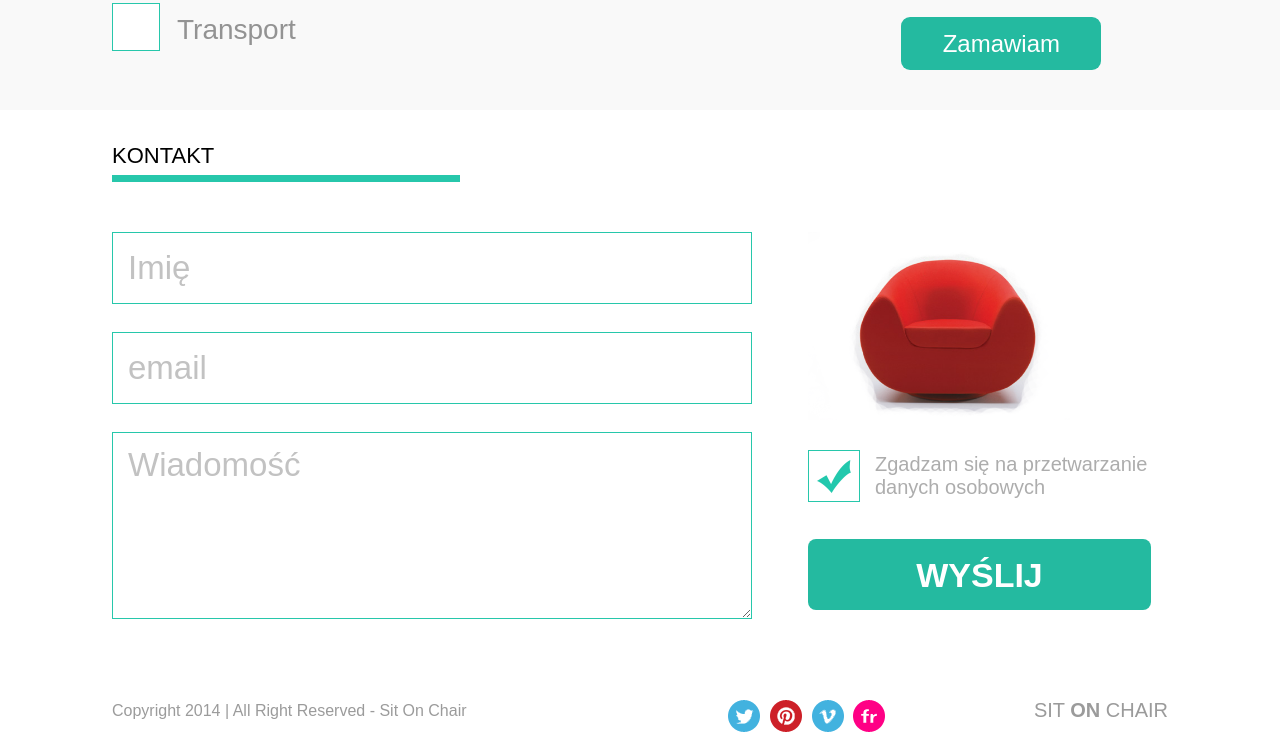
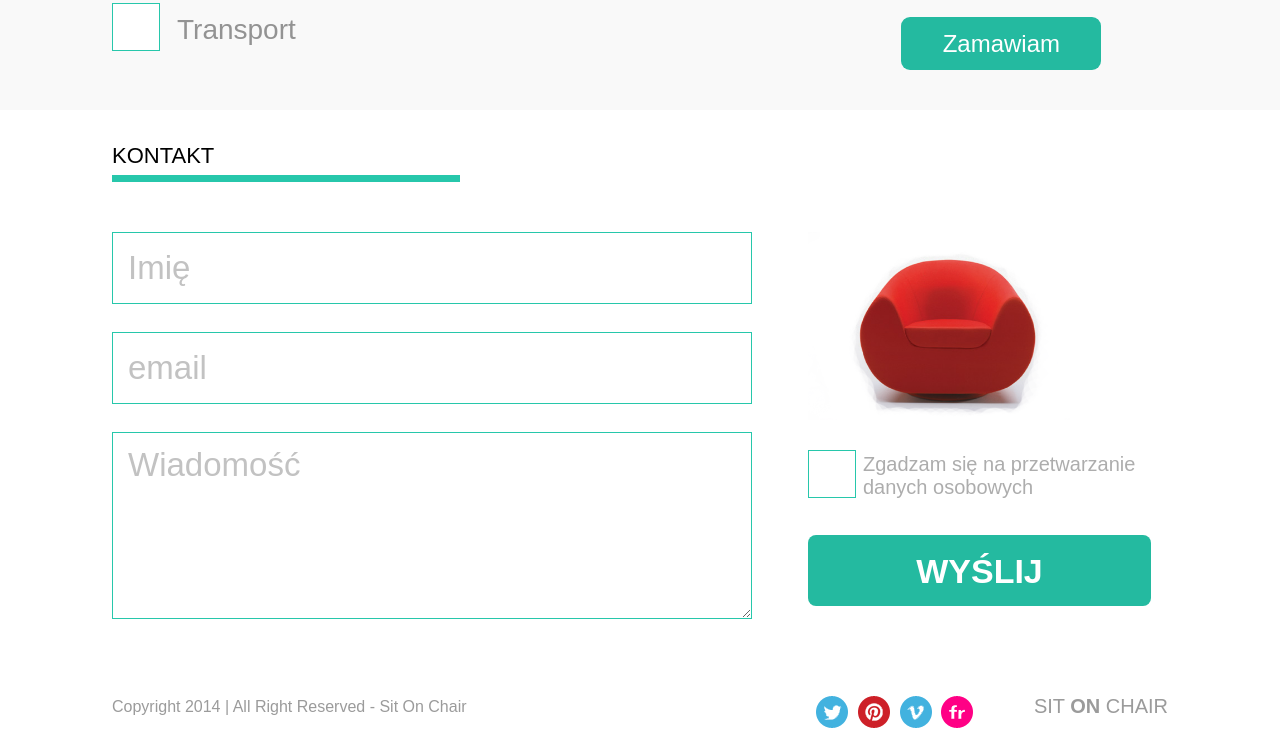
Before and after one commit to HGZdev/Sit_On_Chair, a plain HTML site: page index.html in a window 1280 px wide. Shown: the part 2014-2751 px from the top of the page. Drawn offline with Linux system fonts and the light colour scheme.

Commit message:
slider: larger buttons fields, shop: bg change, contact: new checkbox, footer: new column size

```diff
--- a/index.html
+++ b/index.html
@@ -252,10 +252,10 @@
 
         <div class="col-1 flex right_part">
           <img id="chair" src="./dist/images/red.png" alt="chair" />
-          <div class="flex confirmation ">
-            <div class="image"></div>
-            <div class="text">Zgadzam się na przetwarzanie danych osobowych
-            </div>
+          <div class="checkbox_panel flex">
+            <input type="checkbox" id="confirmation">
+            <label for="confirmation">Zgadzam się na przetwarzanie danych osobowych
+            </label>
           </div>
           <button id='submit' type="submit">WYŚLIJ</button>
         </div>
@@ -265,11 +265,11 @@
     <section class="footer">
       <div class="container flex">
 
-        <div class="col-7 copyright">
+        <div class="col-8 copyright">
           Copyright 2014 | All Right Reserved - Sit On Chair
         </div>
 
-        <div class="col-3 links">
+        <div class="col-2 links">
           <img src="./dist/images/twitter.png" alt="twitter" />
           <img src="./dist/images/pinterest.png" alt="pinterest" />
           <img src="./dist/images/vimeo.png" alt="vimeo" />
--- a/src/main.scss
+++ b/src/main.scss
@@ -1,5 +1,6 @@
 @import "../src/modules/_fonts.css";
 @import "../src/modules/_colors.scss";
+@import "../src/modules/_mixins.scss";
 @import "../src/modules/_reset.scss";
 @import "../src/modules/_other.scss";
 
--- a/src/partials/_2_slider.scss
+++ b/src/partials/_2_slider.scss
@@ -19,6 +19,7 @@
         .next,
         .prev {
             position: absolute;
+            width: 20%;
             z-index: 999;
             color: $c0;
             background-color: $c0;
--- a/src/partials/_6_contact.scss
+++ b/src/partials/_6_contact.scss
@@ -66,24 +66,36 @@
                 height: 188px;
             }
 
-            .confirmation {
+            .checkbox_panel.flex {
                 padding: 30px 0 37px;
+                align-content: flex-start;
 
-                .image {
-                    width: 52px;
-                    height: 52px;
+                #confirmation {
+                    position: absolute;
+                    display: block;
+                    width: 48px;
+                    height: 48px;
+                    cursor: pointer;
                     border: 1px solid $c3;
-                    background-image: url('../dist/images/form_ok.png');
-                    background-repeat: no-repeat;
-                    background-position: center;
+                    opacity: 0;
+
+                    &:checked + label::after {
+                        display: block;
+                    }
+
                 }
 
-                .text {
-                    width: 85%;
-                    padding: 3px 0 0 15px;
+                label {
+                    position: relative;
+                    display: block;
+                    width: 100%;
+                    padding: 3px 0 0 55px;
                     color: $c9;
                     font-size: 20px;
                     line-height: 1.119;
+
+                  @include checkbox;
+
                 }
             }
 
```
Also changed, not shown: src/modules/_mixins.scss (added, +21 -0 lines), src/partials/_5_shop.scss (+3 -18 lines), dist/out.css.
